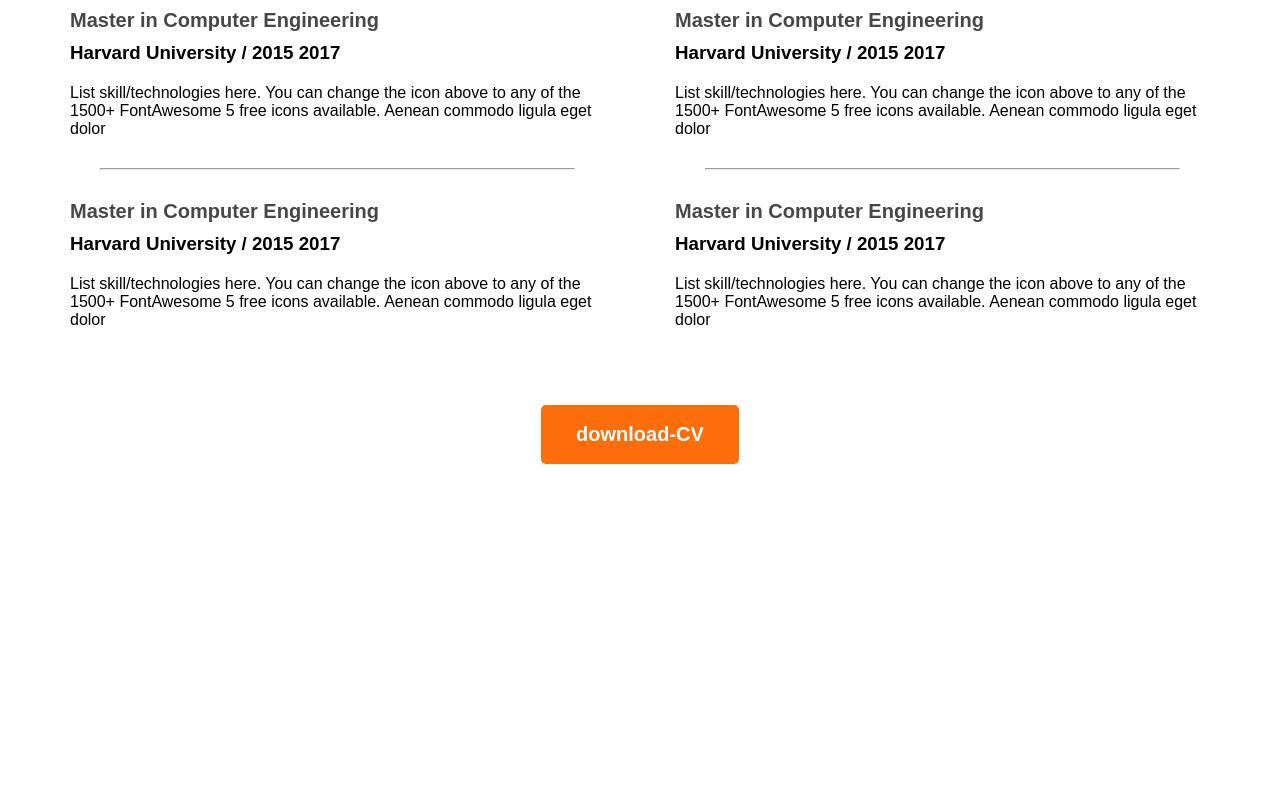
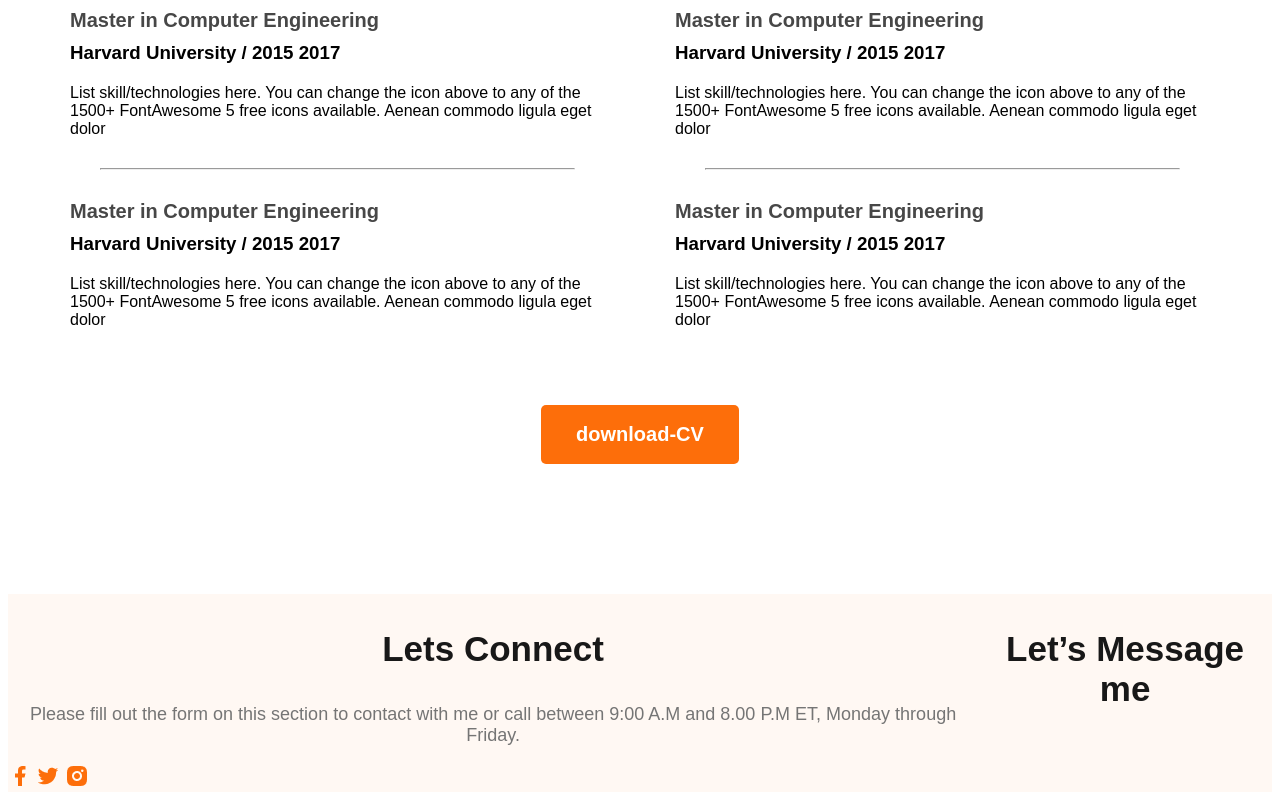
Before and after one commit to nabel4133/devoloper-portfolio, a plain HTML site: page index.html in a window 1280 px wide. Shown: the part 2660-3460 px from the top of the page. Before the commit the page ends 3132 px from the top, so only its background shows below. Drawn offline with Linux system fonts and the light colour scheme.

Commit message:
added the footer styles

```diff
--- a/index.html
+++ b/index.html
@@ -156,7 +156,18 @@
 </section>
 </main>
 <footer>
-
+ <div class="footer-column">
+    <h3 class="section-title">Lets Connect</h3>
+    <p class="section-description">Please fill out the form on this section to contact with me or call between 9:00 A.M and 8.00 P.M ET, Monday through Friday.</p>
+    <div class="SOCIAL-LINKS">
+        <a href=""><img src="images/icons/facebook.png" alt=""></a>
+        <a href=""><img src="images/icons/twitter.png" alt=""></a>
+        <a href=""><img src="images/icons/insta.png" alt=""></a>
+    </div>
+ </div>
+ <div class="footer-column">
+    <h3 class="section-title">Let’s Message me</h3>
+ </div>
 </footer>
 </body>
 </html>
--- a/styles/portfolio.css
+++ b/styles/portfolio.css
@@ -177,5 +177,13 @@ main section{
 }
 .download-cv{
   text-align: center;
-  margin-top: 50px;
-}
+    margin-top: 50px;}
+
+    /* footer styles */
+
+    footer{
+      margin-top:130px ;
+      padding: ;
+      display: flex;
+      background: rgb(255, 248, 243);
+    }
```
